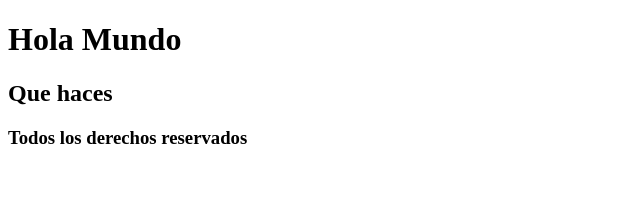
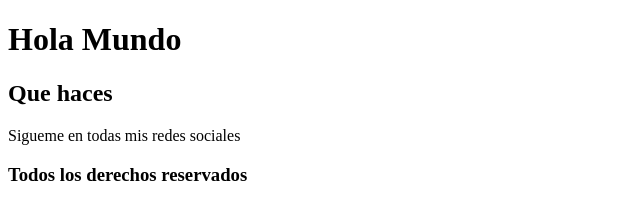
Before and after one commit to ErickADev/proyecto, a plain HTML site: page index.html in a window 1280 px wide. Shown: the whole page, without its empty margins (0-640 px from the left). Drawn offline with Linux system fonts and the light colour scheme.

Commit message:
cambios agregamos redes

```diff
--- a/index.html
+++ b/index.html
@@ -9,6 +9,7 @@
 <body>
     <H1>Hola Mundo</H1>
     <h2>Que haces</h2>
+    <p>Sigueme en todas mis redes sociales</p>
     <h3>Todos los derechos reservados </h3>
 </body>
 </html>
```
